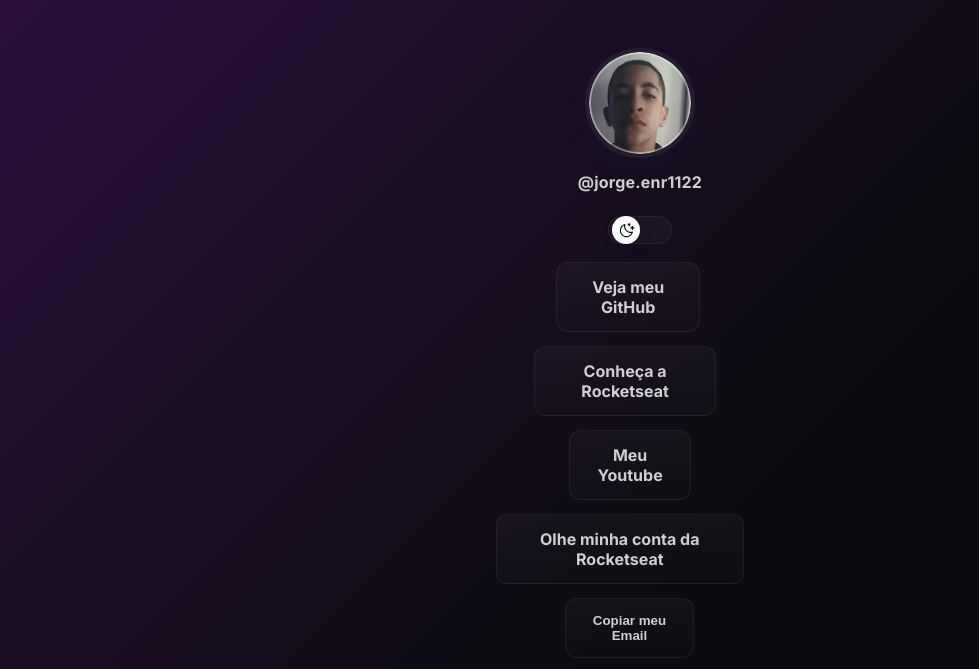
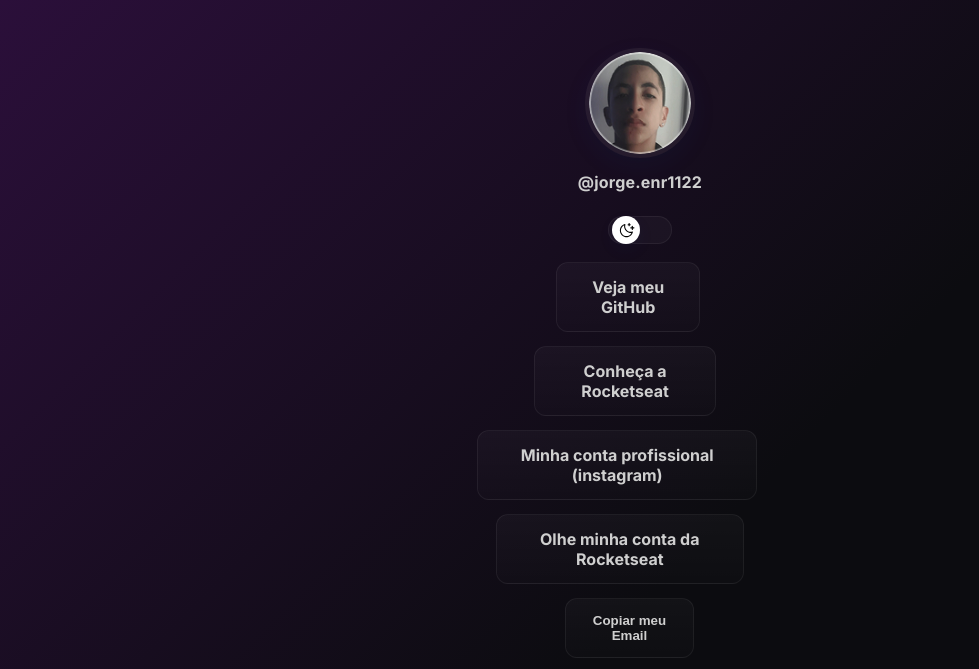
Before and after one commit to jorgedev1122/My-Linktree, a plain HTML site: page index.html in a window 1280 px wide. Shown: the top 669 px of the page, without its empty margins (0-979 px from the left). Drawn offline with nearby package versions, Linux system fonts and the light colour scheme.

Commit message:
Alteração de links

```diff
--- a/index.html
+++ b/index.html
@@ -45,9 +45,9 @@
         <li>
           <a
             class="btn"
-            href="https://www.youtube.com/@An%C3%B4nimo_2211BR"
+            href="https://www.instagram.com/jorge.dev90/"
             target="_blank"
-            >Meu Youtube</a
+            >Minha conta profissional (instagram)</a
           >
         </li>
         <li>
@@ -81,7 +81,10 @@
           ><ion-icon name="logo-github"></ion-icon
         ></a>
 
-        <a href="https://youtube.com" target="_blank" aria-label="YouTube"
+        <a
+          href="https://www.youtube.com/@An%C3%B4nimo_2211BR"
+          target="_blank"
+          aria-label="YouTube"
           ><ion-icon name="logo-youtube"></ion-icon
         ></a>
         <a
```
Also changed, not shown: assets/avatar-light.png, assets/avatarlight.png (added), 1 other file.
